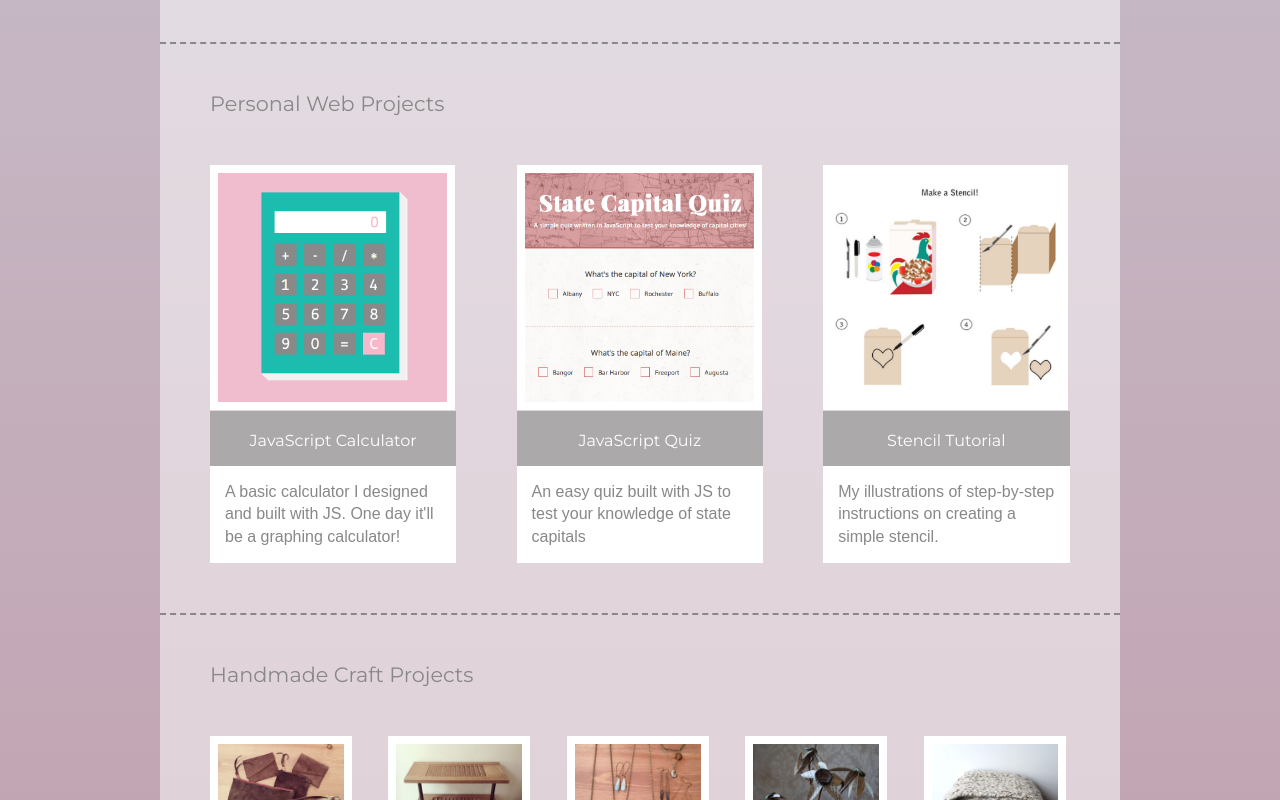
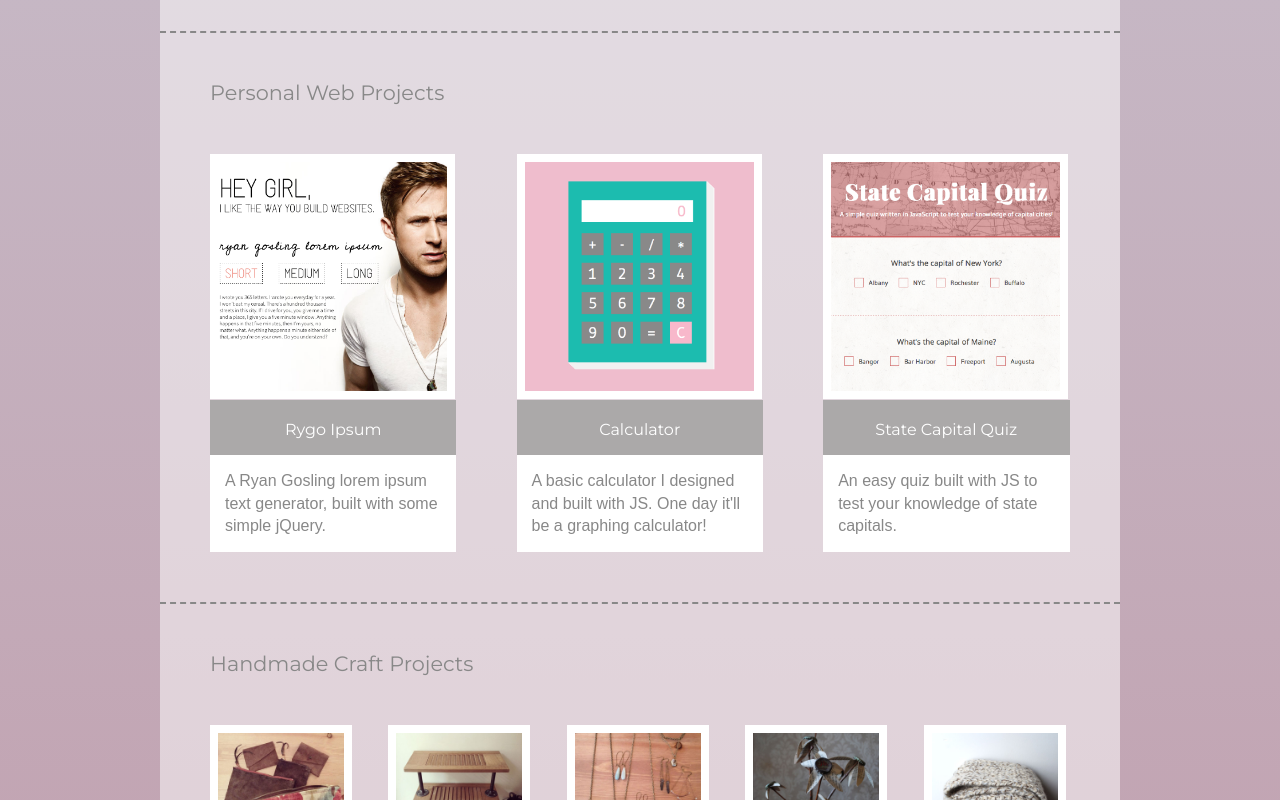
Before and after one commit to ahoef/ah-website, a plain HTML site: page index.html in a window 1280 px wide. Shown: the part 1692-2492 px from the top of the page. Drawn offline with Linux system fonts and the light colour scheme; a web font is replaced by a local one.

Commit message:
add rygo ipsum

```diff
--- a/index.html
+++ b/index.html
@@ -46,7 +46,7 @@
 
         <section class="bio clearfix">
           <p>Hi! I'm a web developer and handmade crafter living in Philly.</p>
-          <p>A former English teacher in NYC, I recently finished a web development apprenticeship at <a href="http://www.punkave.com" title="P'unk Avenue" target="_blank">P'unk Avenue</a><!-- , where I gained experience in building sites with HTML, CSS, and client/server-side JavaScript -->. Currently I work on the front end dev team at <a href="http://www.urbanoutfitters.com" title="Urban Outfitters" target="_blank">Urban Outfitters</a>, maintaining the site's desktop and mobile homepages and nav menus. To sharpen my skills, I regularly participate in local tech meetups and attend a range of <a href="http://www.girldevelopit.com" title="GirlDevelopIt" target="_blank">GirlDevelopIt</a> classes as a student and TA.
+          <p>A former English teacher in NYC, I recently transitioned careers starting with a web development apprenticeship at <a href="http://www.punkave.com" title="P'unk Avenue" target="_blank">P'unk Avenue</a><!-- , where I gained experience in building sites with HTML, CSS, and client/server-side JavaScript -->. Currently I work on the front end dev team at <a href="http://www.urbanoutfitters.com" title="Urban Outfitters" target="_blank">Urban Outfitters</a>, contribute to a few different community web projects, and attend <a href="http://www.girldevelopit.com" title="GirlDevelopIt" target="_blank">GirlDevelopIt</a> classes as both a student and a TA.
           <p class="last">When I'm not working on tech-related things, I make and sell reclaimed wood furniture, rustic jewelry, knitwear, candles, and lots of other handmade creations for my Etsy shop, <a href="http://philodendrondesigns.etsy.com" title="Philodendron" target="_blank">Philodendron</a>.</p>
 
           <img src="images/ah.jpg" alt="Alexandra">
@@ -59,7 +59,7 @@
             <a href="http://www.urbanoutfitters.com" title="Urban Outfitters" target="_blank"><img src="images/uo.png">
               <h3 class="urban">Urban Outfitters</h3>
               <div class="project-info">
-                <p>I code weekly creative updates for the site's desktop and mobile homepages, while also prototyping new designs. </p>
+                <p>I code weekly creative updates for the site's desktop and mobile homepages, while prototyping new designs.</p>
               </div>
             </a>
           </div>
@@ -120,8 +120,17 @@
           <h2>Personal Web Projects</h2>
 
           <div class="column">
+            <a href="http://www.rygo-ipsum.com" title="Rygo Ipsum" target="_blank"><img src="images/rygo-ipsum.png">
+              <h3>Rygo Ipsum</h3>
+              <div class="project-info">
+                <p>A Ryan Gosling lorem ipsum text generator, built with some simple jQuery.</p>
+              </div>
+            </a>
+          </div>
+
+          <div class="column">
             <a href="http://www.alexandrahoefinger.com/js-calculator/index.html" title="JavaScript Calculator" target="_blank"><img src="images/calculator.png">
-              <h3>JavaScript Calculator</h3>
+              <h3>Calculator</h3>
               <div class="project-info">
                 <p>A basic calculator I designed and built with JS. One day it'll be a graphing calculator!</p>
               </div>
@@ -130,21 +139,22 @@
 
           <div class="column">
             <a href="http://alexandrahoefinger.com/simple-quiz/index.html" title="State Capital Quiz" target="_blank"><img src="images/quiz.png">
-              <h3>JavaScript Quiz</h3>
+              <h3>State Capital Quiz</h3>
               <div class="project-info">
-                <p>An easy quiz built with JS to test your knowledge of state capitals</p>
+                <p>An easy quiz built with JS to test your knowledge of state capitals.</p>
               </div>
             </a>
           </div>
 
-          <div class="column">
+<!--           <div class="column">
             <a href="how-to-make-a-stencil.html" title="Stencil Tutorial" target="_blank"><img src="images/stencil-thumb.png">
               <h3>Stencil Tutorial</h3>
               <div class="project-info">
                 <p>My illustrations of step-by-step instructions on creating a simple stencil.</p>
               </div>
             </a>
-          </div>
+          </div> -->
+
         </section>
 
         <section class="craft-projects clearfix">
```
Also changed, not shown: images/rygo-ipsum.png (added).
